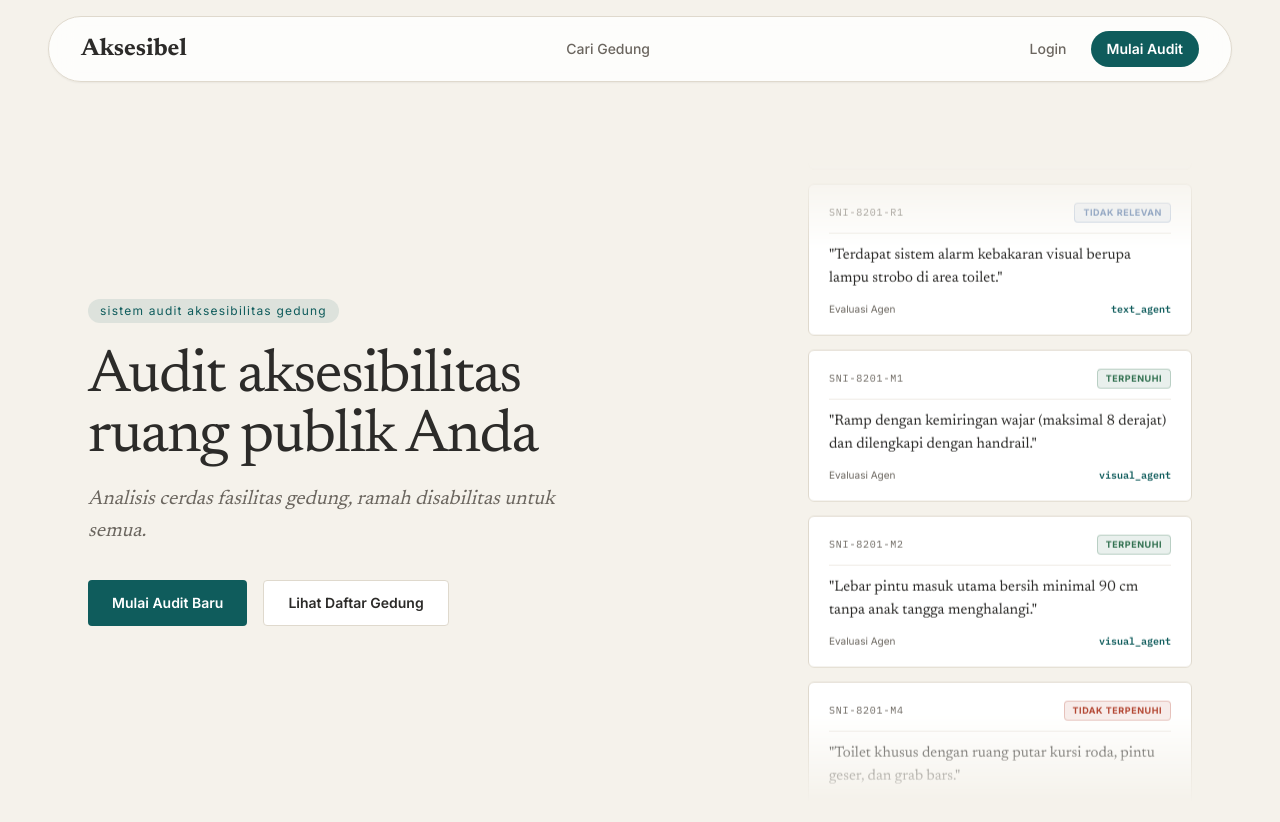
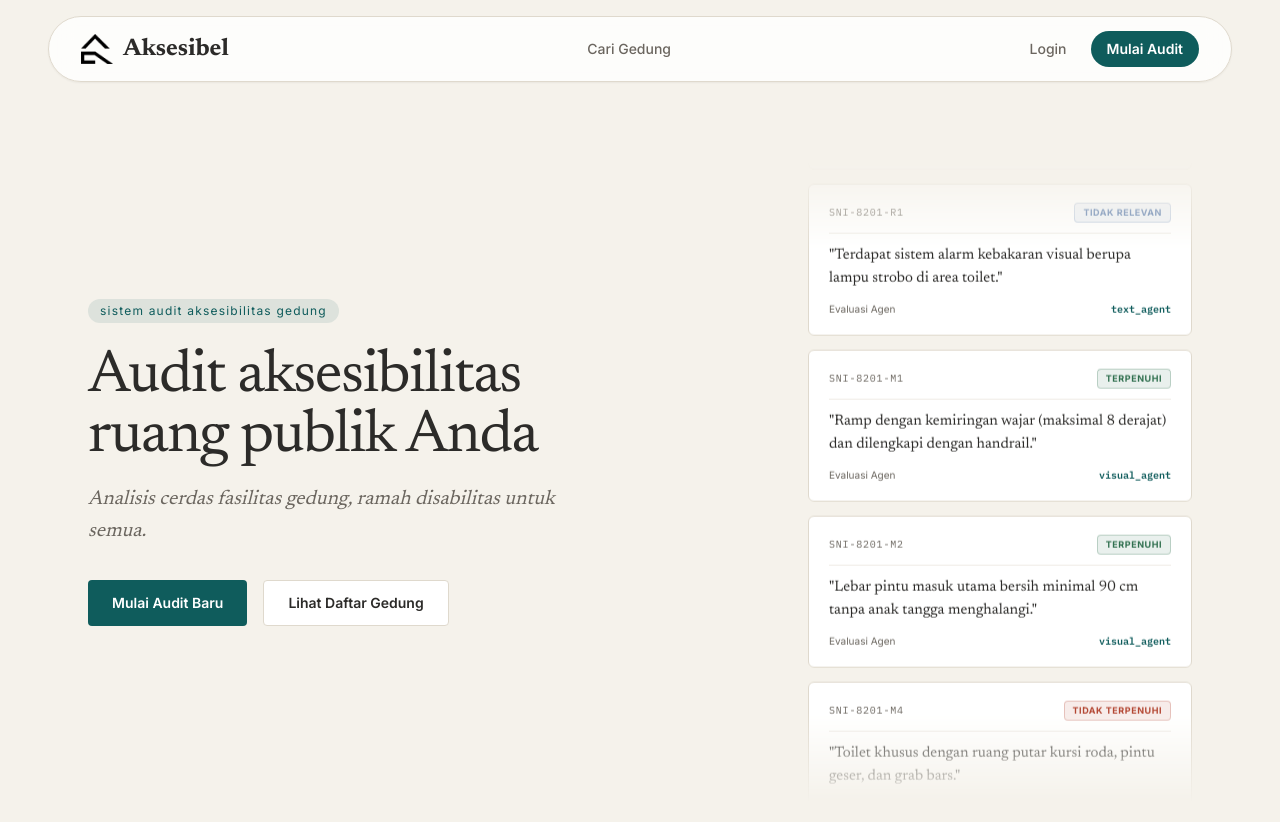
Before and after one commit to glacerous/worldgen1amcc, a Next.js app in the folder frontend/: page / in a window 1280 px wide. Shown: the top 822 px of the page. Built offline with nearby package versions, Linux system fonts and the light colour scheme; no server answers.

Commit message:
feat: add logo

```diff
--- a/frontend/src/components/Navbar.tsx
+++ b/frontend/src/components/Navbar.tsx
@@ -9,7 +9,12 @@ export default function Navbar() {
   return (
     <nav className="sticky top-4 z-50 mx-4 md:mx-12 my-2 bg-surface/80 backdrop-blur-md border border-line rounded-full py-3.5 px-6 md:px-8 flex items-center justify-between shadow-xs transition-all">
       {/* Left: Branding Wordmark */}
-      <Link href="/" className="group">
+      <Link href="/" className="group flex items-center gap-2.5">
+        <img
+          src="/logo.png"
+          alt="Aksesibel Logo"
+          className="w-8 h-8 object-contain"
+        />
         <span className="font-display text-2xl font-bold text-ink group-hover:text-accent transition-all">
           Aksesibel
         </span>
```
Also changed, not shown: frontend/public/logo.png (added).
